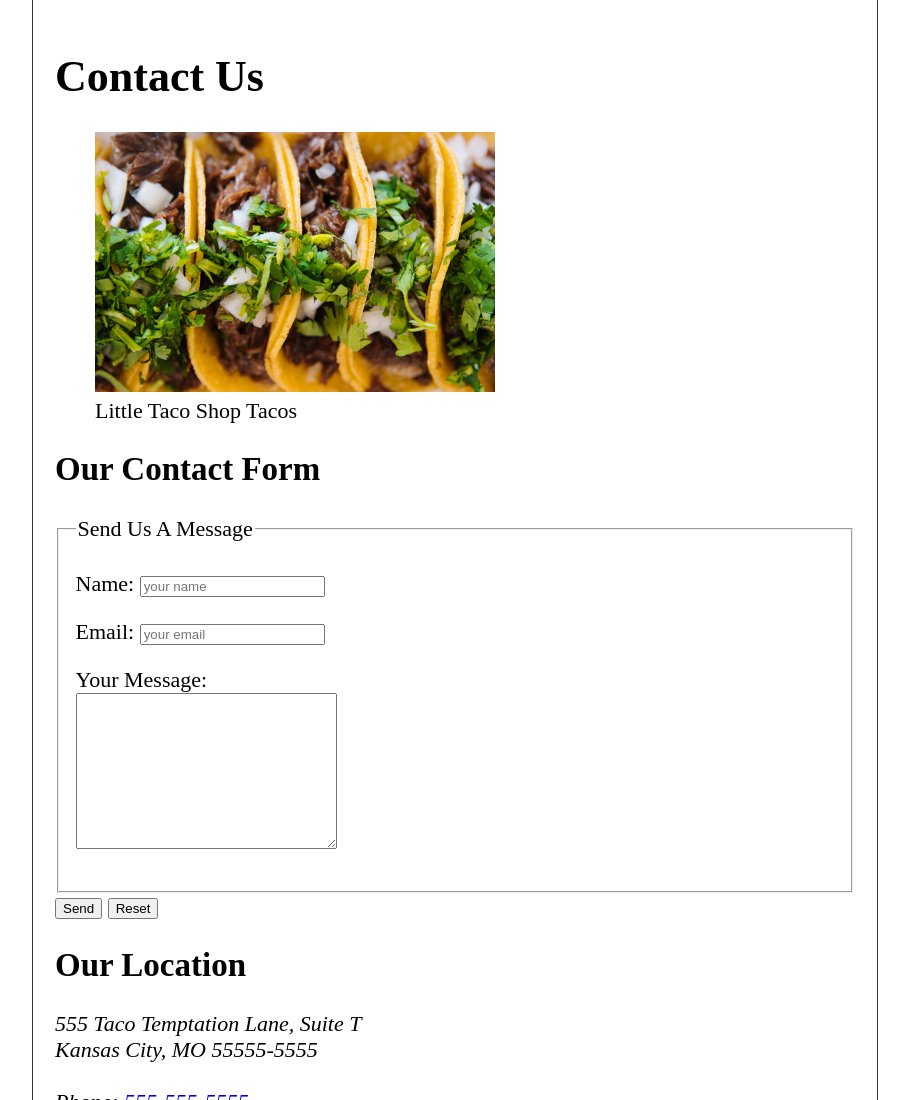
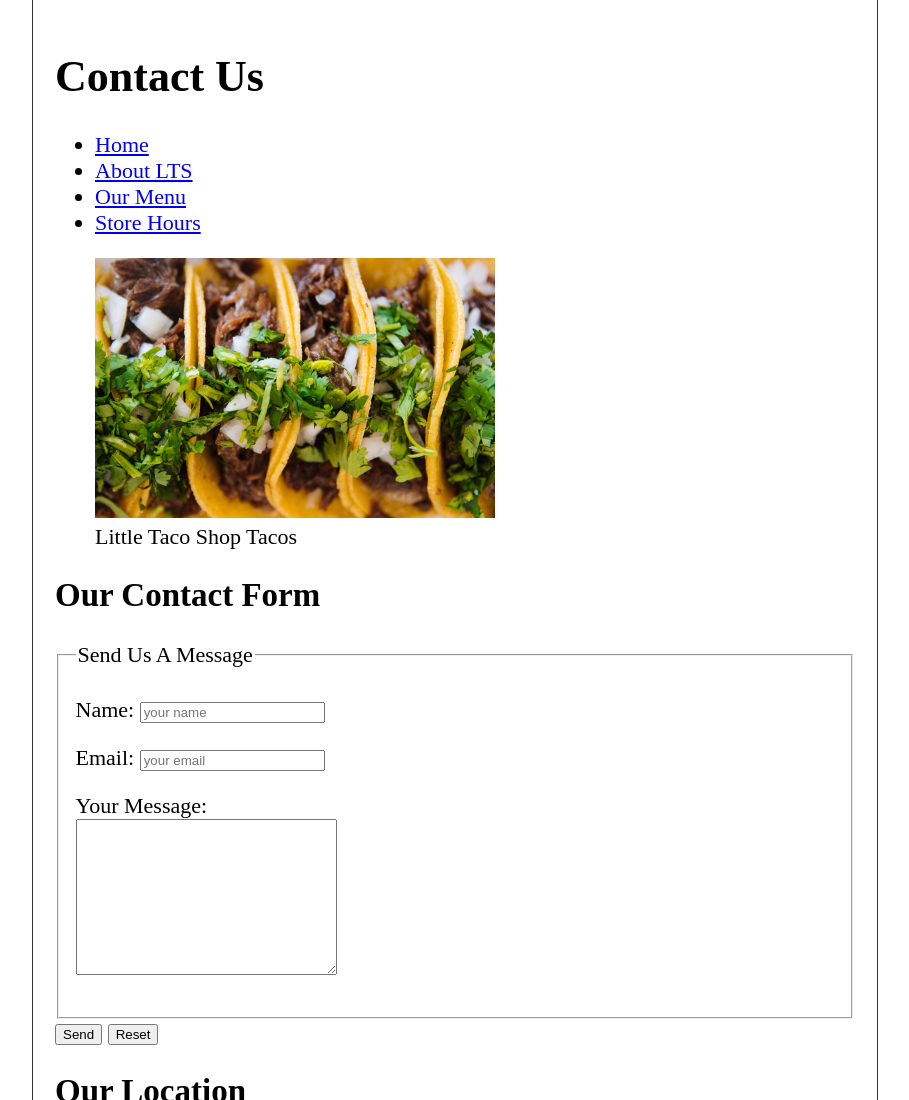
Before and after one commit to CrisHeredia00/HTMLBasicsProject, a plain HTML site: page contact.html in a window 1280 px wide. Shown: the top 1100 px of the page, without its empty margins (185-1094 px from the left). Drawn offline with Linux system fonts and the light colour scheme.

Commit message:
Added navigation bar to index, hour, and contact pages

```diff
--- a/contact.html
+++ b/contact.html
@@ -11,6 +11,23 @@
 <body>
     <header>
         <h1>Contact Us</h1>
+        <nav>
+            <ul>
+                <li>
+                    <a href="index.html">Home</a>
+                </li>
+                <li>
+                    <a href="index.html#about">About <abbr title="Little Taco Shop">LTS</abbr></a>
+                </li>
+                <li>
+                    <a href="index.html#about">Our Menu</a>
+                </li>
+                <li>
+                    <a href="hours.html">Store Hours</a>
+                </li>
+            </ul>
+        </nav>
+
         <figure>
             <img src="img/tacos_close_up_400x260.png" alt="Little Taco Shop Tacos">
             <figcaption>Little Taco Shop Tacos</figcaption>
```
Also changed, not shown: hours.html (+16 -0 lines), index.html (+17 -0 lines).
